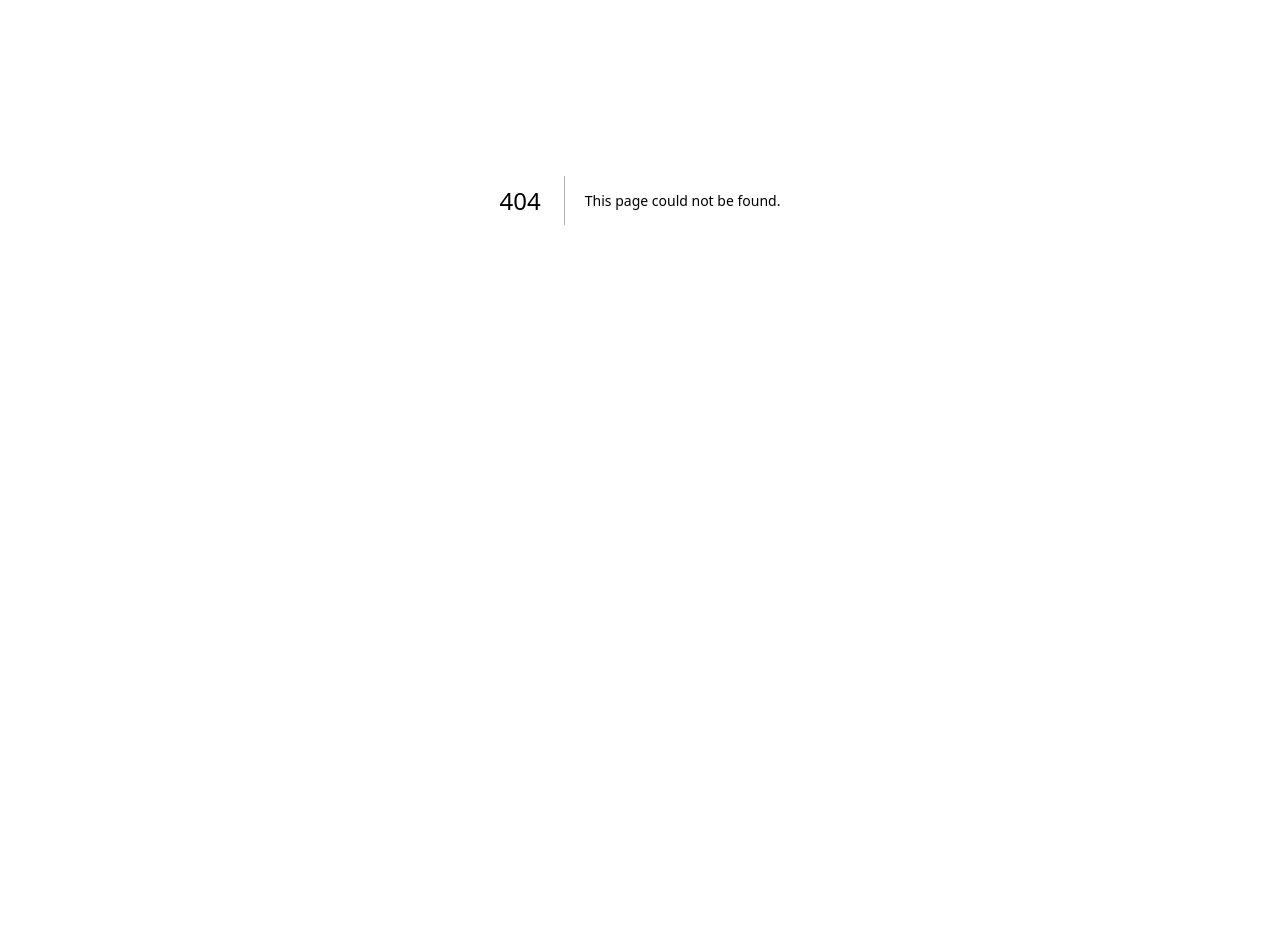
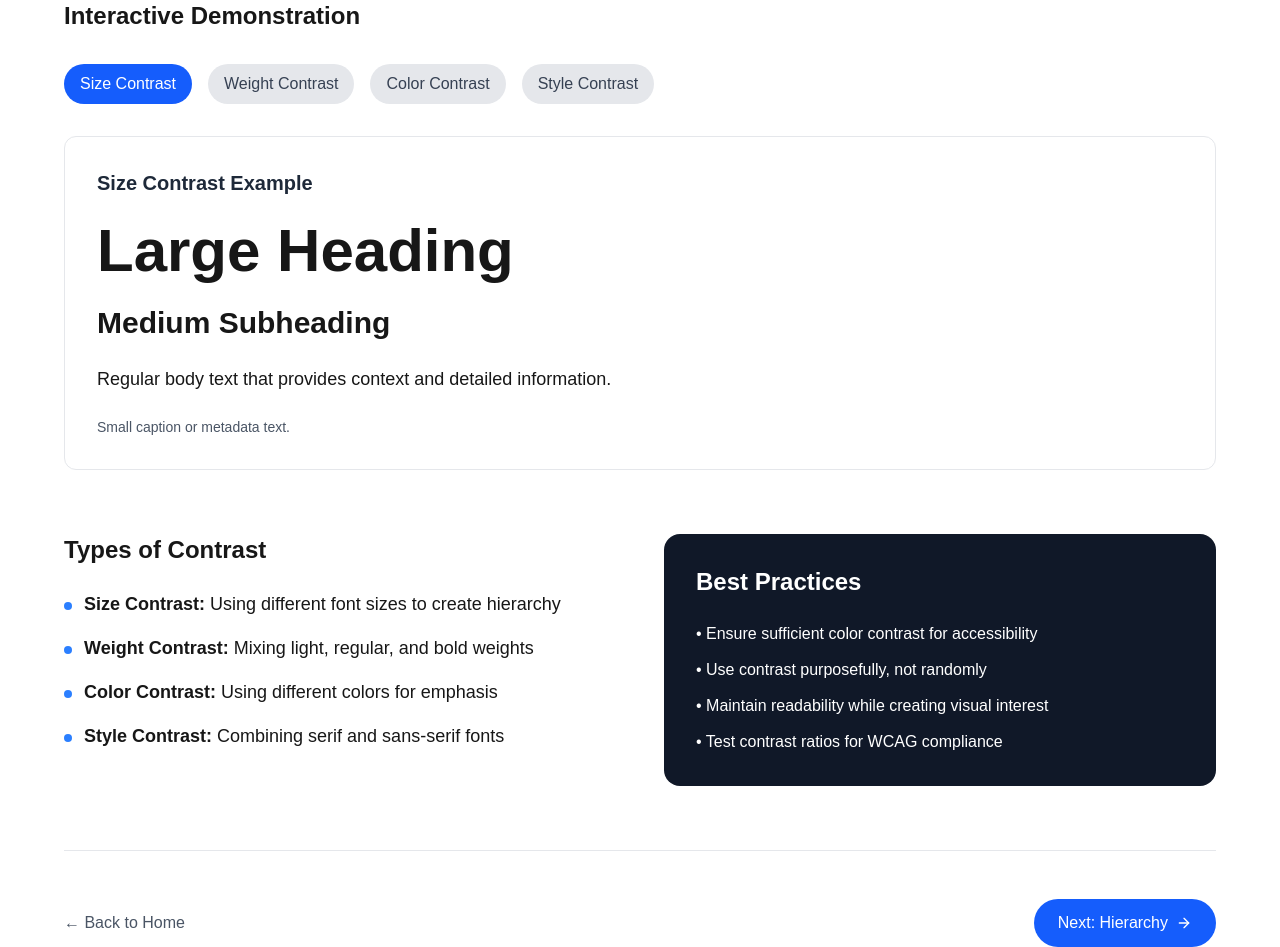
Before and after one commit to Huy-techSw/TypographySite, a Next.js app: page /contrast in a window 1280 px wide. Before the commit this address had no page. Shown: the part 200-1147 px from the top of the page. Before the commit the page ends 800 px from the top, so only its background shows below. Built offline with nearby package versions, Linux system fonts and the light colour scheme.

Commit message:
contrast page

```diff
--- /dev/null
+++ b/src/app/contrast/page.tsx
@@ -0,0 +1,80 @@
+import Link from "next/link"
+import { ArrowRight } from "lucide-react"
+import ContrastDemo from "../component/ContrastDemo"
+
+export default function ContrastPage() {
+  return (
+    <div className="pt-16">
+      <section className="principle-section max-w-6xl mx-auto">
+        <div className="mb-16">
+          <h1 className="principle-title text-balance">Contrast</h1>
+          <p className="principle-description text-gray-600">
+            Contrast is the difference between design elements that makes them stand out from one another. In
+            typography, contrast helps create visual interest, improve readability, and guide the reader's attention to
+            the most important information.
+          </p>
+        </div>
+
+        <div className="interactive-demo">
+          <h2 className="text-2xl font-bold mb-8">Interactive Demonstration</h2>
+          <ContrastDemo />
+        </div>
+
+        <div className="grid md:grid-cols-2 gap-12 my-16">
+          <div>
+            <h3 className="text-2xl font-bold mb-6">Types of Contrast</h3>
+            <ul className="space-y-4 text-lg">
+              <li className="flex items-start gap-3">
+                <span className="w-2 h-2 bg-blue-500 rounded-full mt-3 flex-shrink-0" />
+                <div>
+                  <strong>Size Contrast:</strong> Using different font sizes to create hierarchy
+                </div>
+              </li>
+              <li className="flex items-start gap-3">
+                <span className="w-2 h-2 bg-blue-500 rounded-full mt-3 flex-shrink-0" />
+                <div>
+                  <strong>Weight Contrast:</strong> Mixing light, regular, and bold weights
+                </div>
+              </li>
+              <li className="flex items-start gap-3">
+                <span className="w-2 h-2 bg-blue-500 rounded-full mt-3 flex-shrink-0" />
+                <div>
+                  <strong>Color Contrast:</strong> Using different colors for emphasis
+                </div>
+              </li>
+              <li className="flex items-start gap-3">
+                <span className="w-2 h-2 bg-blue-500 rounded-full mt-3 flex-shrink-0" />
+                <div>
+                  <strong>Style Contrast:</strong> Combining serif and sans-serif fonts
+                </div>
+              </li>
+            </ul>
+          </div>
+
+          <div className="bg-gray-900 text-white p-8 rounded-2xl">
+            <h3 className="text-2xl font-bold mb-6">Best Practices</h3>
+            <ul className="space-y-3">
+              <li>• Ensure sufficient color contrast for accessibility</li>
+              <li>• Use contrast purposefully, not randomly</li>
+              <li>• Maintain readability while creating visual interest</li>
+              <li>• Test contrast ratios for WCAG compliance</li>
+            </ul>
+          </div>
+        </div>
+
+        <div className="flex justify-between items-center pt-12 border-t border-gray-200">
+          <Link href="/" className="text-gray-600 hover:text-gray-900 transition-colors">
+            ← Back to Home
+          </Link>
+          <Link
+            href="/hierarchy"
+            className="flex items-center gap-2 bg-blue-600 text-white px-6 py-3 rounded-full hover:bg-blue-700 transition-colors"
+          >
+            Next: Hierarchy
+            <ArrowRight size={16} />
+          </Link>
+        </div>
+      </section>
+    </div>
+  )
+}
```
